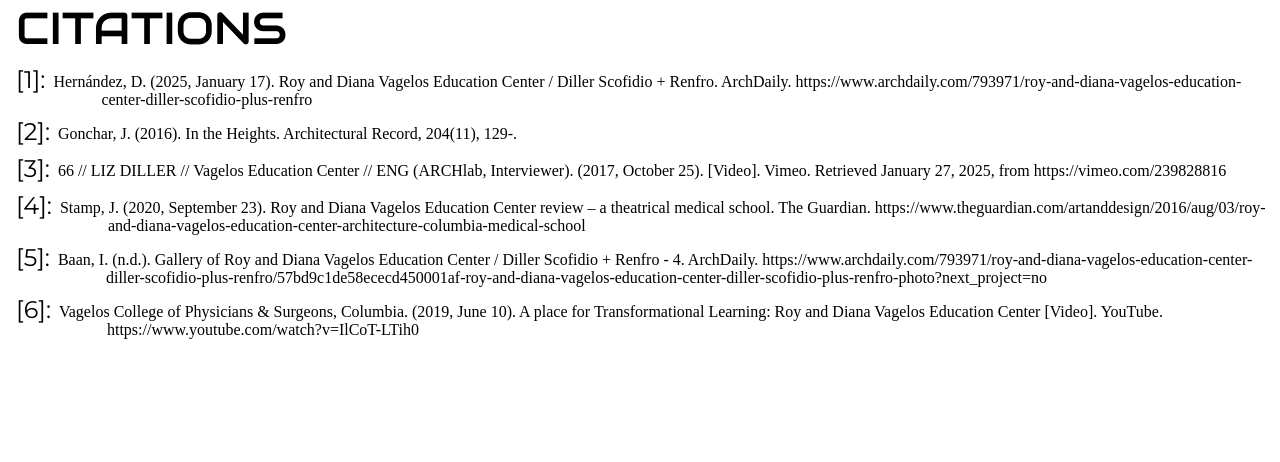
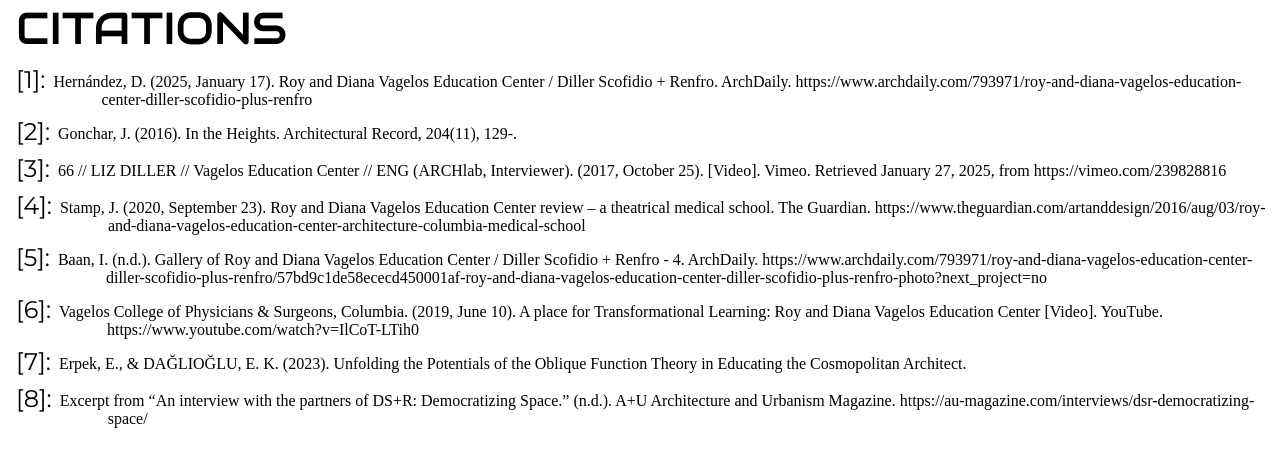
Before and after one commit to JackFromSchool/projects, a Next.js app: page /scavenger-hunt/sources in a window 1280 px wide. Shown: the top 462 px of the page. Built offline with nearby package versions, Linux system fonts and the light colour scheme.

Commit message:
Final Changes

```diff
--- a/src/app/scavenger-hunt/scavenger.module.css
+++ b/src/app/scavenger-hunt/scavenger.module.css
@@ -60,6 +60,14 @@
    margin-left: 3rem;
    margin-right: 1rem;
    max-width: 1000px;
+}
+
+.listitem {
+   font-family: 'Roboto', sans-serif;
+   font-weight: 300;
+   text-align: justify;
+   line-height: 175%;
+   margin: 0;
 }
 
 .citationtext {
--- a/src/app/scavenger-hunt/sources/page.tsx
+++ b/src/app/scavenger-hunt/sources/page.tsx
@@ -40,6 +40,17 @@ Baan, I. (n.d.). Gallery of Roy and Diana Vagelos Education Center / Diller Scof
 Vagelos College of Physicians & Surgeons, Columbia. (2019, June 10). A place for Transformational Learning: Roy and Diana Vagelos Education Center [Video]. YouTube. https://www.youtube.com/watch?v=IlCoT-LTih0
             </p>
          </div>
+         <div className={styles.flex} id="7">
+            <h2 className={styles.subtitles}>[7]:</h2>
+            <p className={styles.citationtext}>
+Erpek, E., & DAĞLIOĞLU, E. K. (2023). Unfolding the Potentials of the Oblique Function Theory in Educating the Cosmopolitan Architect.
+            </p>
+         </div>
+         <div className={styles.flex} id="8">
+            <h2 className={styles.subtitles}>[8]:</h2>
+            <p className={styles.citationtext}>
+Excerpt from “An interview with the partners of DS+R: Democratizing Space.” (n.d.). A+U Architecture and Urbanism Magazine. https://au-magazine.com/interviews/dsr-democratizing-space/            </p>
+         </div>
       </>
    )
 }
```
Also changed, not shown: src/app/scavenger-hunt/page.tsx (+23 -1 lines).
